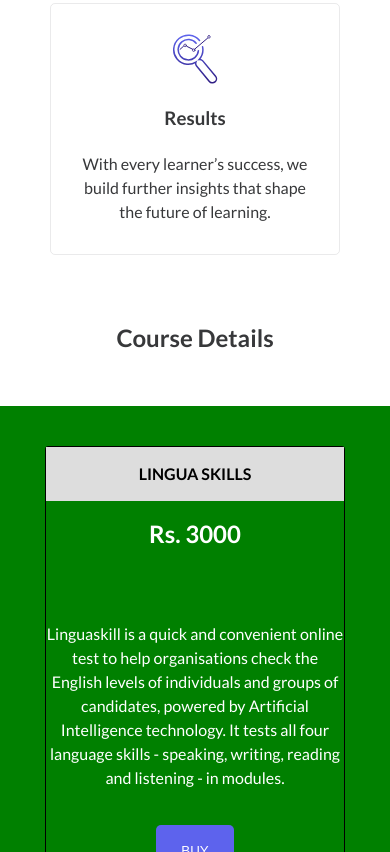
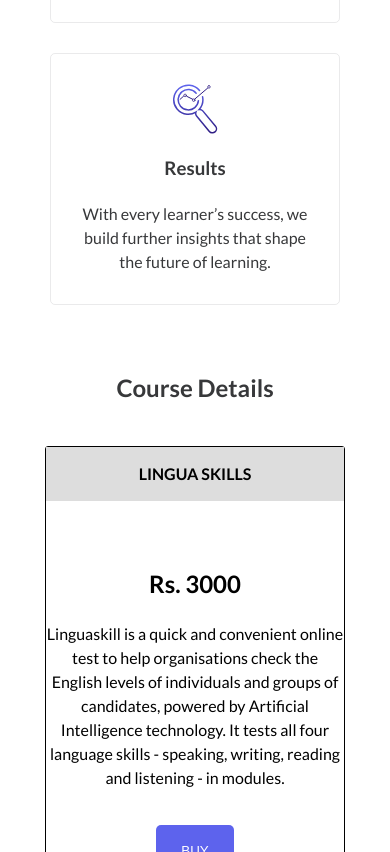
Before and after one commit to gurleen1510/responsive-web-design-freeCodeCamp, a plain HTML site: page product-landing-page/index.html in a window 390 px wide. Shown: the part 1888-2740 px from the top of the page. Drawn offline with Linux system fonts and the light colour scheme.

Commit message:
Update style.css

```diff
--- a/product-landing-page/style.css
+++ b/product-landing-page/style.css
@@ -268,7 +268,14 @@ nav li {
   height: 80%;
 }
 
-/*---------------Card-section---------------*/
+@media (max-width: 650px){
+  h2, #insights{
+ position: relative;
+ top: 50px;
+  }
+}
+
+/* Course Details */
 
 #course-details{
   padding: 40px;
@@ -324,8 +331,8 @@ nav li {
 @media (max-width: 800px) {
   #course-details {
       flex-direction: column;
-      background: green;
-      color: white;
+      background: white;
+      color: black;
   }
   .product {
       max-width: 300px;
@@ -397,6 +404,11 @@ label {
   line-height: inherit;
 }
 
+.center{
+  position: relative;
+  left: 130px;
+}
+
 /* Footer */
 
 footer {
```
